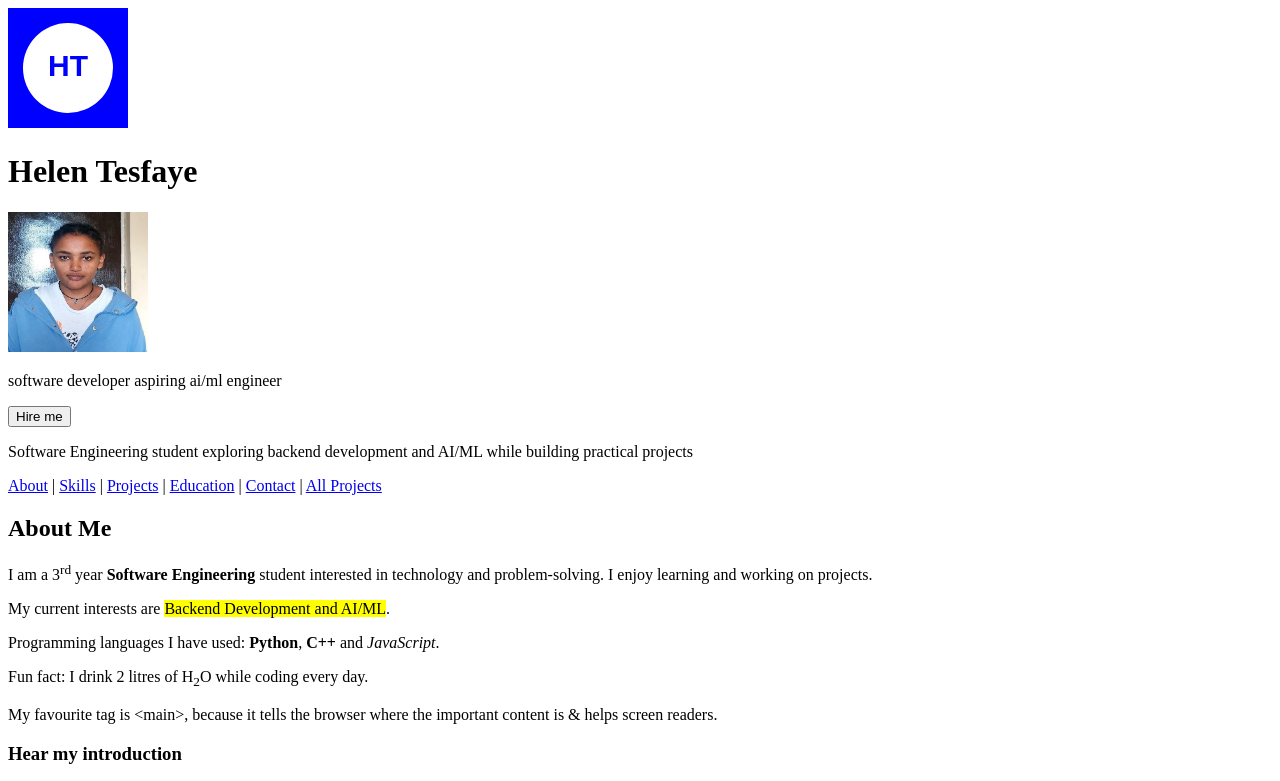
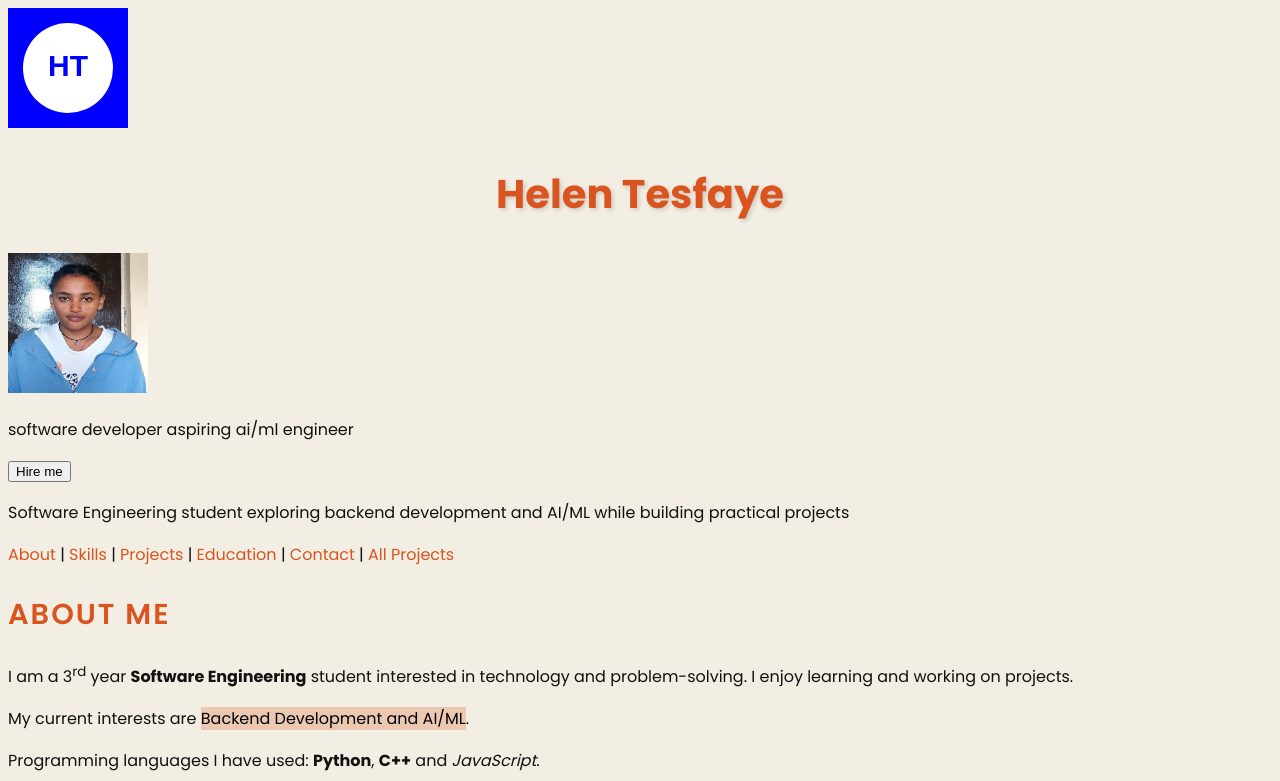
Before and after one commit to helena0904/ip-first-assignment, a plain HTML site: page index.html in a window 1280 px wide. Shown: the top 781 px of the page. Drawn offline with Linux system fonts and the light colour scheme.

Commit message:
Add colours and typography to portfolio

```diff
--- /dev/null
+++ b/css/style.css
@@ -0,0 +1,56 @@
+html {
+    font-size: 16px;
+}
+
+body {
+    background-color: #F3EEE3;
+    color: #111111;
+    font-family: 'Poppins', Arial, sans-serif;
+    font-size: 1rem;
+    line-height: 1.6;
+}
+
+h1 {
+    color: #D9541E;
+    font-size: 2.5rem;
+    font-weight: 700;
+    text-align: center;
+    text-shadow: 2px 2px 4px rgba(0, 0, 0, 0.15);
+}
+
+h2 {
+    color: rgb(217, 84, 30);
+    font-size: 1.8rem;
+    font-weight: 600;
+    text-transform: uppercase;
+    letter-spacing: 2px;
+}
+
+h3 {
+    color: hsl(15, 76%, 48%);
+    font-size: 1.2rem;
+    font-weight: 600;
+}
+
+mark {
+    background-color: rgba(217, 84, 30, 0.25);
+}
+
+a {
+    color: #D9541E;
+    text-decoration: none;
+}
+
+a:hover {
+    text-decoration: underline;
+}
+
+blockquote {
+    font-size: 1.2em;
+    font-style: italic;
+}
+
+code,
+pre {
+    font-family: 'Courier New', monospace;
+}
--- a/index.html
+++ b/index.html
@@ -6,6 +6,10 @@
   <link rel="icon" type="image/png" href="images/favicon.png">
   <meta name="viewport" content="width=device-width, initial-scale=1.0">
   <meta name="description" content="Portfolio of Helen Tesfaye, a Software Engineering student exploring backend development, AI/ML, and practical projects.">
+  <link
+  href="https://fonts.googleapis.com/css2?family=Poppins:wght@400;600;700&display=swap"
+  rel="stylesheet">
+  <link rel="stylesheet" href="css/style.css">
 </head>
 <body>
 
```
Also changed, not shown: projects.html (+2 -0 lines), thank-you.html (+2 -0 lines), images/contact-bg.jpg (added), images/pattern.png (added).
